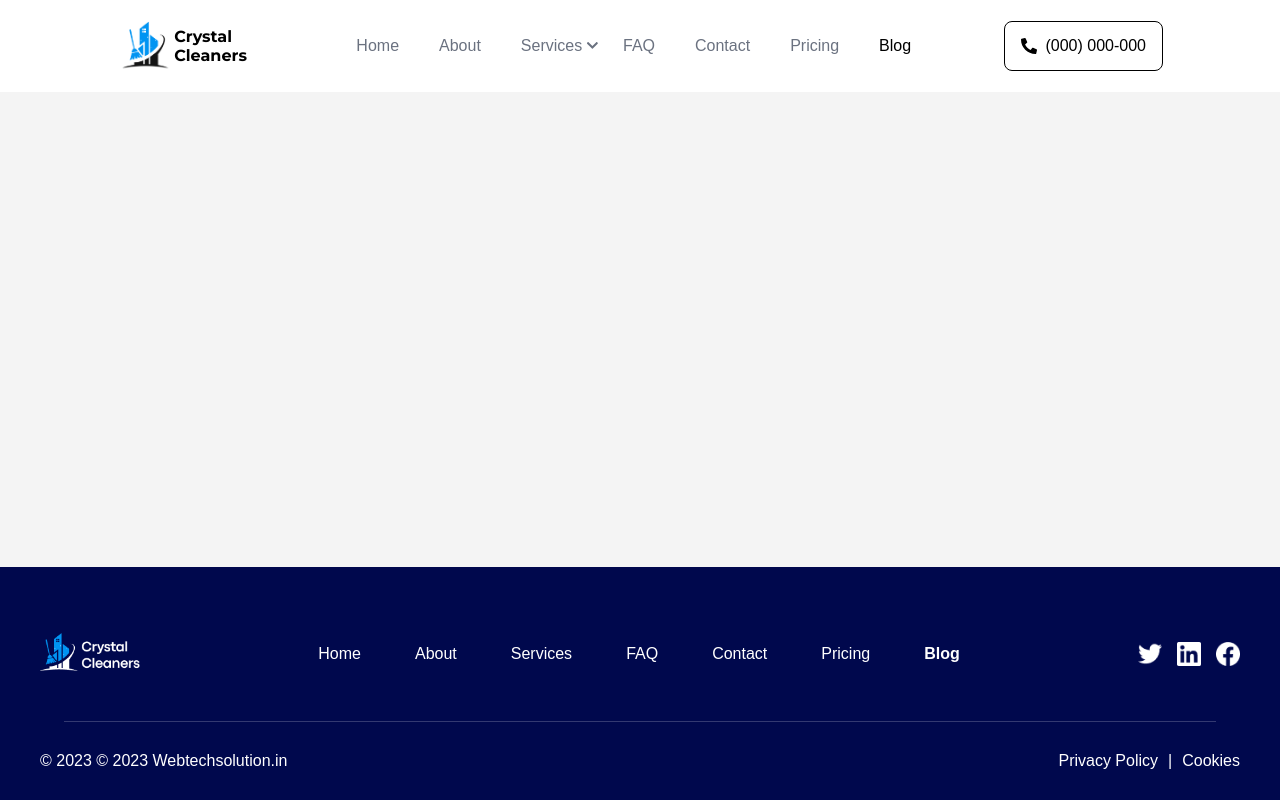
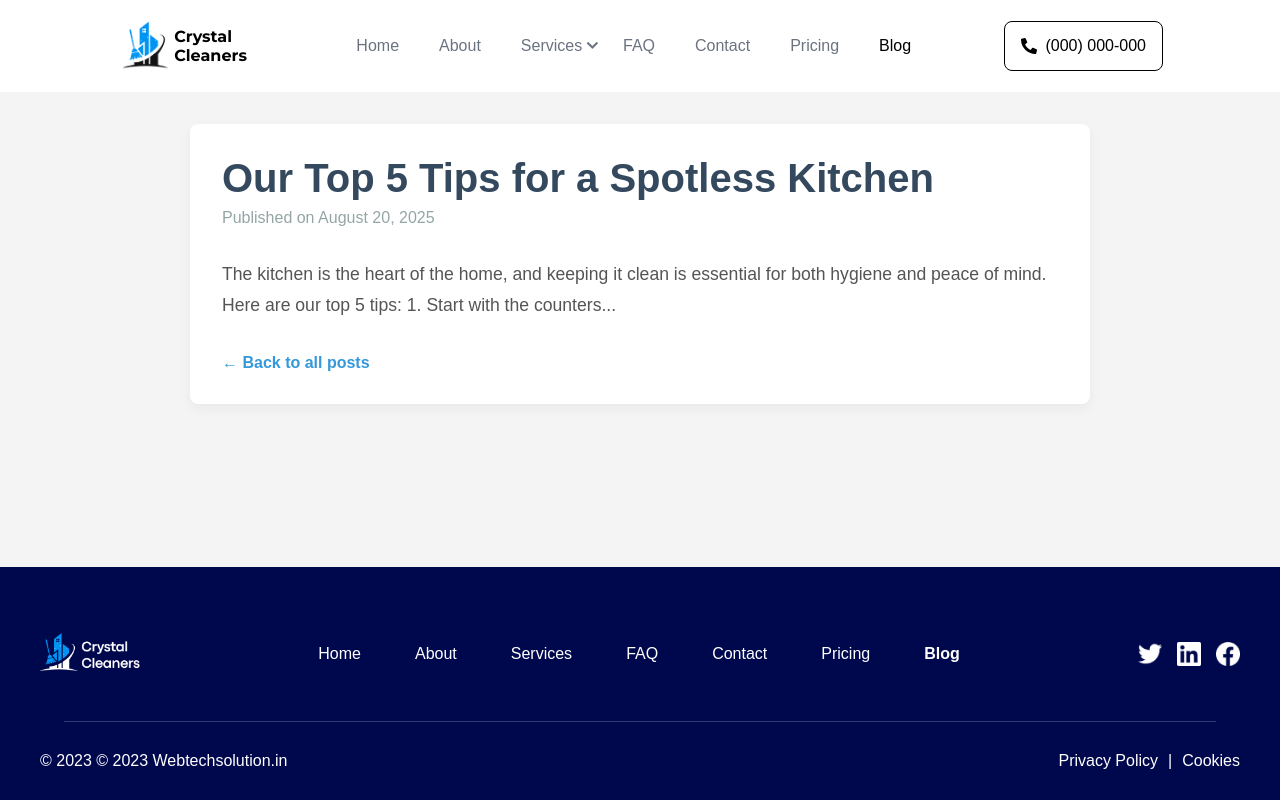
Before and after one commit to iokeke-cos/Tenece_holdings, a React (Vite) app in the folder Frontend/crystal-cleaners-frontend/: page /blog/1 in a window 1280 px wide. Built offline with nearby package versions, Linux system fonts and the light colour scheme.

Commit message:
Feat: Add dynamic blog post pages and separate blog data

```diff
--- a/Frontend/crystal-cleaners-frontend/src/App.jsx
+++ b/Frontend/crystal-cleaners-frontend/src/App.jsx
@@ -9,7 +9,7 @@ import FAQ from "./components/pages/FAQ";
 import Pricing from "./components/pages/Pricing";
 import Blog from "./components/pages/Blog";
 import Footer from './components/Footer.jsx';
-
+import BlogPost from "./components/pages/BlogPost";
 
 function App() {
   return (
@@ -24,6 +24,7 @@ function App() {
           <Route path="/faq" element={<FAQ />} />
           <Route path="/pricing" element={<Pricing />} />
           <Route path="/blog" element={<Blog />} />
+          <Route path="/blog/:postId" element={<BlogPost />} />
         </Routes>
       </div> {/* Close the wrapper */}
       <Footer />
--- /dev/null
+++ b/Frontend/crystal-cleaners-frontend/src/blogData.js
@@ -0,0 +1,35 @@
+// src/blogData.js
+
+const blogPosts = [
+  {
+    id: 1,
+    title: "Our Top 5 Tips for a Spotless Kitchen",
+    excerpt: "Cleaning the kitchen can feel like a chore, but with the right approach, it can be quick and painless. Learn our five favorite techniques for a sparkling clean space.",
+    date: "August 20, 2025",
+    content: "The kitchen is the heart of the home, and keeping it clean is essential for both hygiene and peace of mind. Here are our top 5 tips: 1. Start with the counters..."
+  },
+  {
+    id: 2,
+    title: "The Ultimate Guide to Eco-Friendly Cleaning Products",
+    excerpt: "Looking to make your home healthier for your family and the planet? We break down the best non-toxic cleaning products that are both effective and environmentally safe.",
+    date: "August 15, 2025",
+    content: "Going green with your cleaning supplies is easier than you think. Many natural ingredients work wonders..."
+  },
+  // Add the rest of your blog posts here with a full 'content' property
+  {
+    id: 3,
+    title: "How Often Should You Clean Your Carpets?",
+    excerpt: "Regular carpet cleaning is essential for maintaining air quality and extending the life of your flooring. Find out the ideal schedule for a deep clean, whether you have pets, kids, or just high foot traffic.",
+    date: "August 10, 2025",
+    content: "Carpet cleaning frequency depends on several factors, including traffic and pets. We recommend a deep clean every 6-12 months for most homes..."
+  },
+  {
+    id: 4,
+    title: "7 Common Cleaning Mistakes You're Probably Making",
+    excerpt: "Even the most seasoned cleaners can make a few mistakes that prevent them from achieving a truly clean home. Read on to discover if you're guilty of these errors and how to fix them.",
+    date: "August 5, 2025",
+    content: "From using too much product to using the wrong tools, we've all been there. Here are seven mistakes to avoid for a perfect clean every time..."
+  },
+];
+
+export default blogPosts;
--- a/Frontend/crystal-cleaners-frontend/src/components/pages/Blog.jsx
+++ b/Frontend/crystal-cleaners-frontend/src/components/pages/Blog.jsx
@@ -1,5 +1,7 @@
 import React from 'react';
-import './Blog.css'; // You'll create this CSS file next
+import { Link } from 'react-router-dom';
+import blogPosts from '../../blogData';
+import './Blog.css';
 
 export default function Blog() {
   const blogPosts = [
@@ -43,7 +45,7 @@ export default function Blog() {
               <h2>{post.title}</h2>
               <p className="post-excerpt">{post.excerpt}</p>
               <p className="post-date">Published on {post.date}</p>
-              <a href={`/blog/${post.id}`} className="read-more-link">Read More</a>
+              <Link to={`/blog/${post.id}`} className="read-more-link">Read More</Link>
             </article>
           ))}
         </div>
--- /dev/null
+++ b/Frontend/crystal-cleaners-frontend/src/components/pages/BlogPost.css
@@ -0,0 +1,40 @@
+/* src/components/pages/BlogPost.css */
+.blog-post-full {
+  max-width: 900px;
+  margin: 2rem auto;
+  padding: 2rem;
+  background-color: white;
+  border-radius: 8px;
+  box-shadow: 0 4px 12px rgba(0, 0, 0, 0.05);
+}
+
+.blog-post-full h1 {
+  font-size: 2.5rem;
+  color: #34495e;
+  margin-bottom: 0.5rem;
+}
+
+.blog-post-date {
+  font-size: 1rem;
+  color: #95a5a6;
+  margin-bottom: 2rem;
+}
+
+.blog-post-content p {
+  font-size: 1.1rem;
+  line-height: 1.8;
+  color: #555;
+  white-space: pre-wrap; /* Preserve formatting if you use line breaks in your content */
+}
+
+.return-link {
+  display: inline-block;
+  margin-top: 2rem;
+  color: #3498db;
+  text-decoration: none;
+  font-weight: bold;
+}
+
+.return-link:hover {
+  text-decoration: underline;
+}
--- /dev/null
+++ b/Frontend/crystal-cleaners-frontend/src/components/pages/BlogPost.jsx
@@ -0,0 +1,38 @@
+// src/components/pages/BlogPost.jsx
+
+import React from 'react';
+import { useParams, Link } from 'react-router-dom';
+import blogPosts from '../../blogData'; // Import the data file
+import './BlogPost.css'; // You'll create this CSS file next
+
+export default function BlogPost() {
+  const { postId } = useParams(); // Get the postId from the URL
+
+  // Find the blog post that matches the ID
+  const post = blogPosts.find(p => p.id === parseInt(postId));
+
+  // If no post is found, display a message
+  if (!post) {
+    return (
+      <div className="blog-post-full">
+        <h1>404 - Post Not Found</h1>
+        <p>Sorry, the blog post you're looking for does not exist.</p>
+        <Link to="/blog">Return to Blog</Link>
+      </div>
+    );
+  }
+
+  // Display the full content of the post
+  return (
+    <div className="blog-post-full">
+      <header className="blog-post-header">
+        <h1>{post.title}</h1>
+        <p className="blog-post-date">Published on {post.date}</p>
+      </header>
+      <main className="blog-post-content">
+        <p>{post.content}</p>
+      </main>
+      <Link to="/blog" className="return-link">← Back to all posts</Link>
+    </div>
+  );
+}
```
